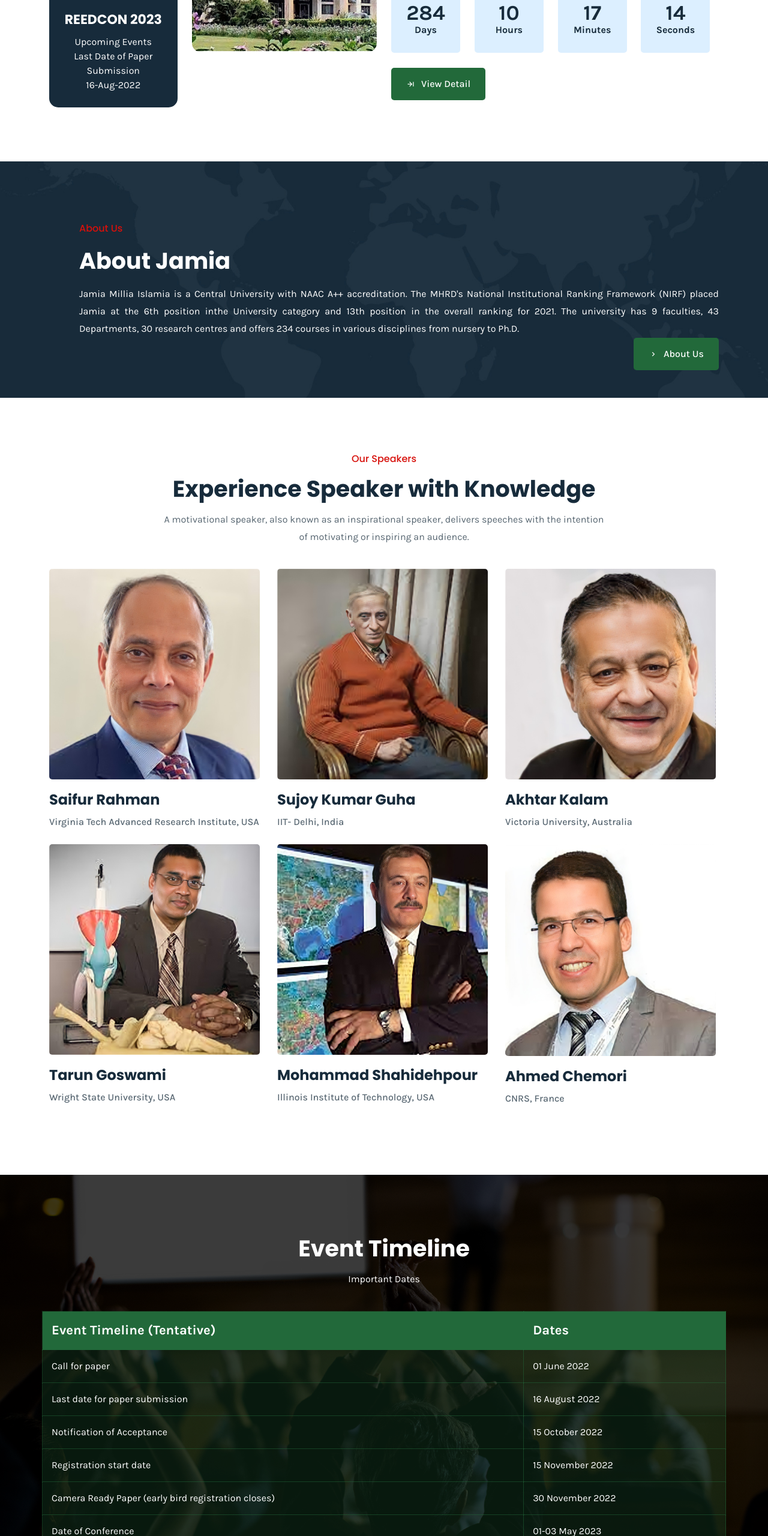
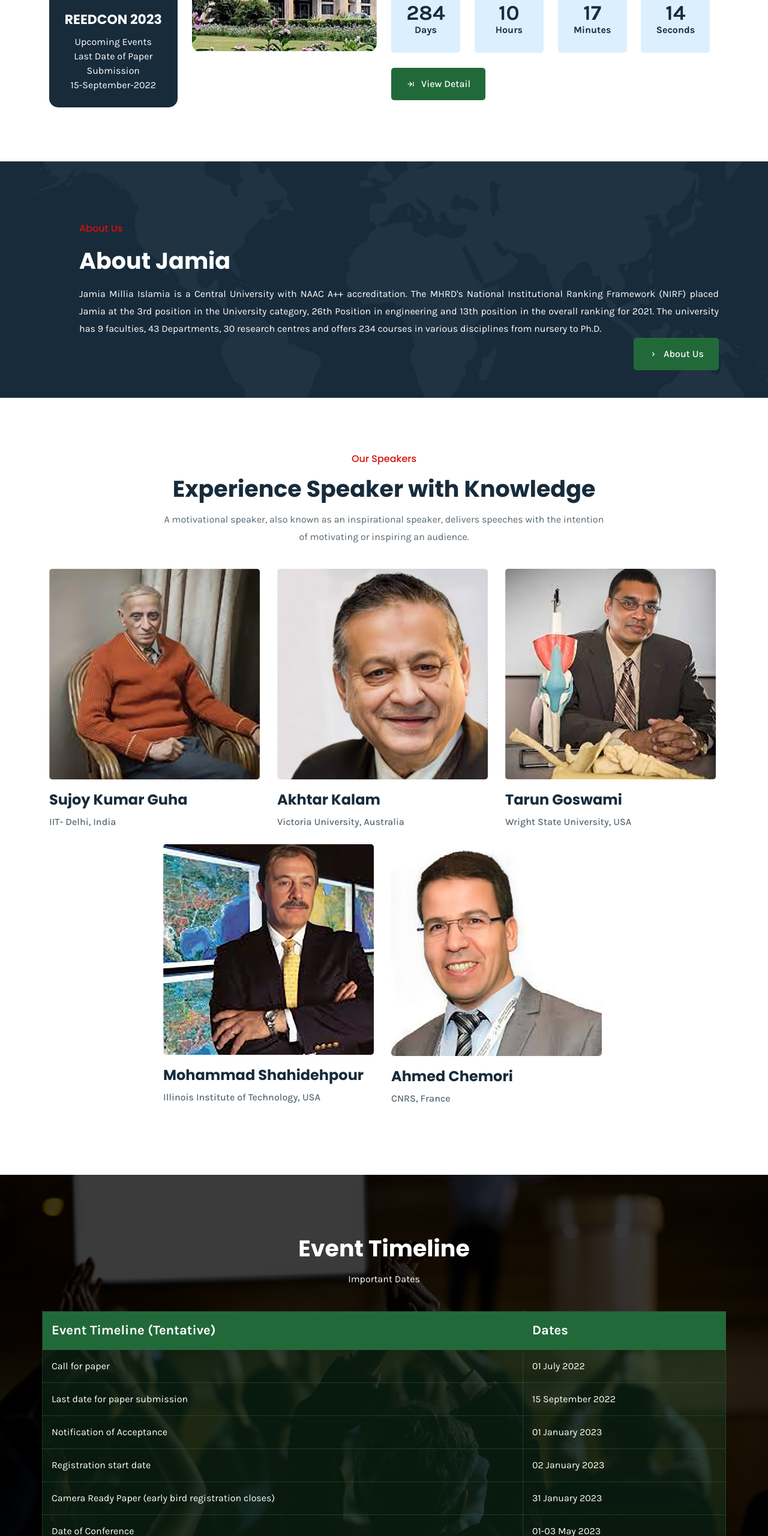
Before and after one commit to webdeveloperjmi/reedconjmi.github.io, a plain HTML site: page index.html in a window 1280 px wide. Shown: the part 1166-3726 px from the top of the page at 60% size. Drawn offline with Linux system fonts and the light colour scheme; files whose address does not match are found by name.

Commit message:
Update index.html

```diff
--- a/index.html
+++ b/index.html
@@ -117,7 +117,7 @@
                                 <div class="image-one"> <img src="assets/images/about/about-1.jpg" alt="image"> </div>
                                 <div class="about-text-wrap"> <i class="flaticon-diversity"></i>
                                     <h4>REEDCON 2023</h4> <span>Upcoming Events<br /> Last Date of Paper
-                                        Submission<br /> 16-Aug-2022 </span>
+                                        Submission<br /> 15-September-2022 </span>
                                 </div>
                             </div>
                             <div class="col-lg-7 col-md-6">
@@ -165,7 +165,7 @@
                     <p style="text-align: justify;">Jamia Millia Islamia is a Central University with NAAC A++
                         accreditation. The MHRD&apos;s National Institutional Ranking Framework (NIRF) placed Jamia at
                         the
-                        6th position inthe University category and 13th position in the overall ranking for 2021. The
+                        3rd position in the University category, 26th Position in engineering and 13th position in the overall ranking for 2021. The
                         university has 9 faculties, 43 Departments, 30 research centres and offers 234 courses in
                         various disciplines from nursery to Ph.D.</p>
                 </div>
@@ -183,7 +183,7 @@
                     of motivating or inspiring an audience.</p>
             </div>
             <div class="row justify-content-center">
-                <div class="col-lg-4 col-md-6">
+              <!--  <div class="col-lg-4 col-md-6">
                     <div class="single-speakers">
                         <div class="speakers-image"> <a href="speakers-details.html"><img
                                     src="assets/images/speakers/saifur-rahman.png" alt="saifur-rahman"></a> </div>
@@ -192,7 +192,7 @@
                                 USA</span>
                         </div>
                     </div>
-                </div>
+                </div>-->
                 <div class="col-lg-4 col-md-6">
                     <div class="single-speakers">
                         <div class="speakers-image"> <a href="#"><img src="assets/images/speakers/sujoy-kumar-guha.png"
@@ -258,23 +258,23 @@
                         </tr>
                         <tr>
                             <td> Call for paper </td>
-                            <td> 01 June 2022 </td>
+                            <td> 01 July 2022 </td>
                         </tr>
                         <tr>
                             <td> Last date for paper submission </td>
-                            <td> 16 August 2022 </td>
+                            <td> 15 September 2022 </td>
                         </tr>
                         <tr>
                             <td> Notification of Acceptance </td>
-                            <td> 15 October 2022 </td>
+                            <td> 01 January 2023 </td>
                         </tr>
                         <tr>
                             <td> Registration start date </td>
-                            <td> 15 November 2022 </td>
+                            <td> 02 January 2023 </td>
                         </tr>
                         <tr>
                             <td> Camera Ready Paper (early bird registration closes) </td>
-                            <td> 30 November 2022 </td>
+                            <td> 31 January 2023 </td>
                         </tr>
                         <tr>
                             <td> Date of Conference </td>
@@ -295,7 +295,7 @@
                                     class="white-logo" alt="image"> </a> </div>
                         <p>Jamia Millia Islamia is a Central University with NAAC A++ accreditation. The MHRD&apos;s
                             National
-                            Institutional Ranking Framework (NIRF) placed Jamia at the 6th position in the University.
+                            Institutional Ranking Framework (NIRF) placed Jamia at the 3rd position in the University.
                         </p>
                     </div>
                 </div>
```
